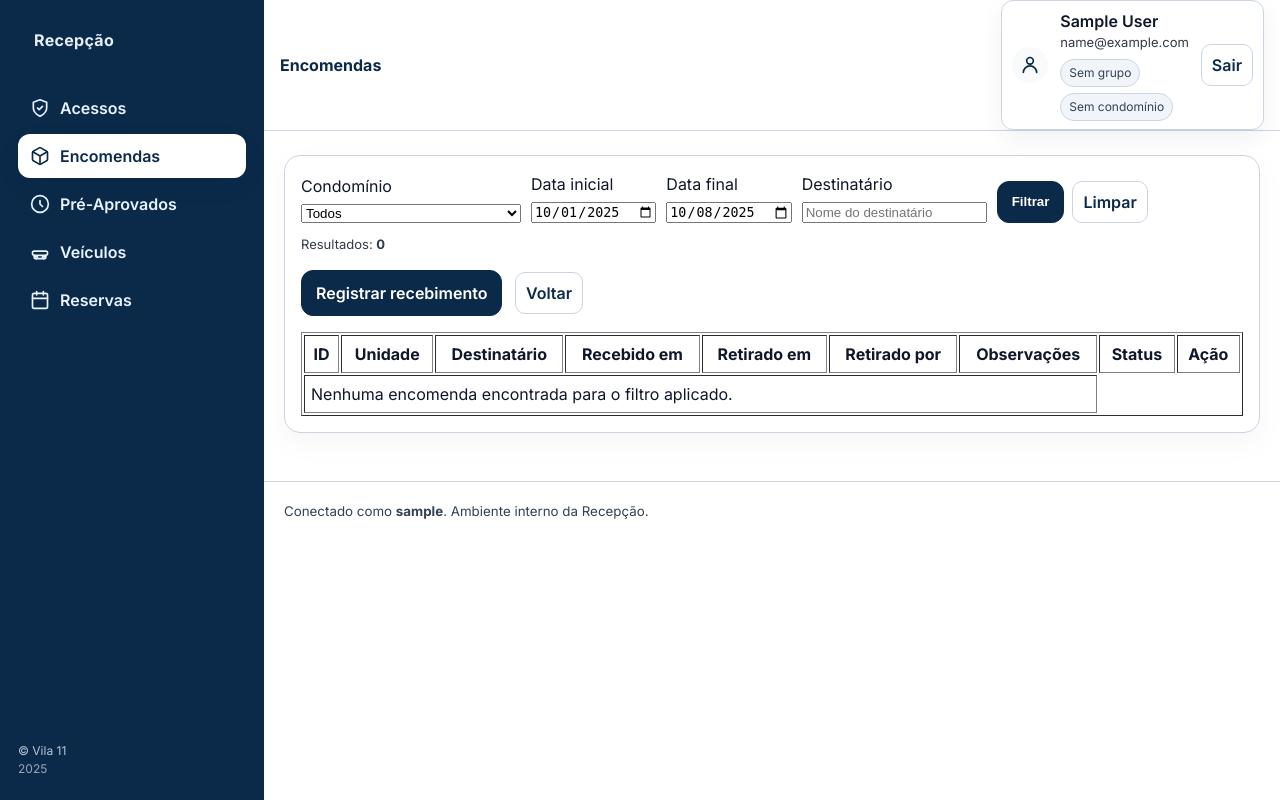
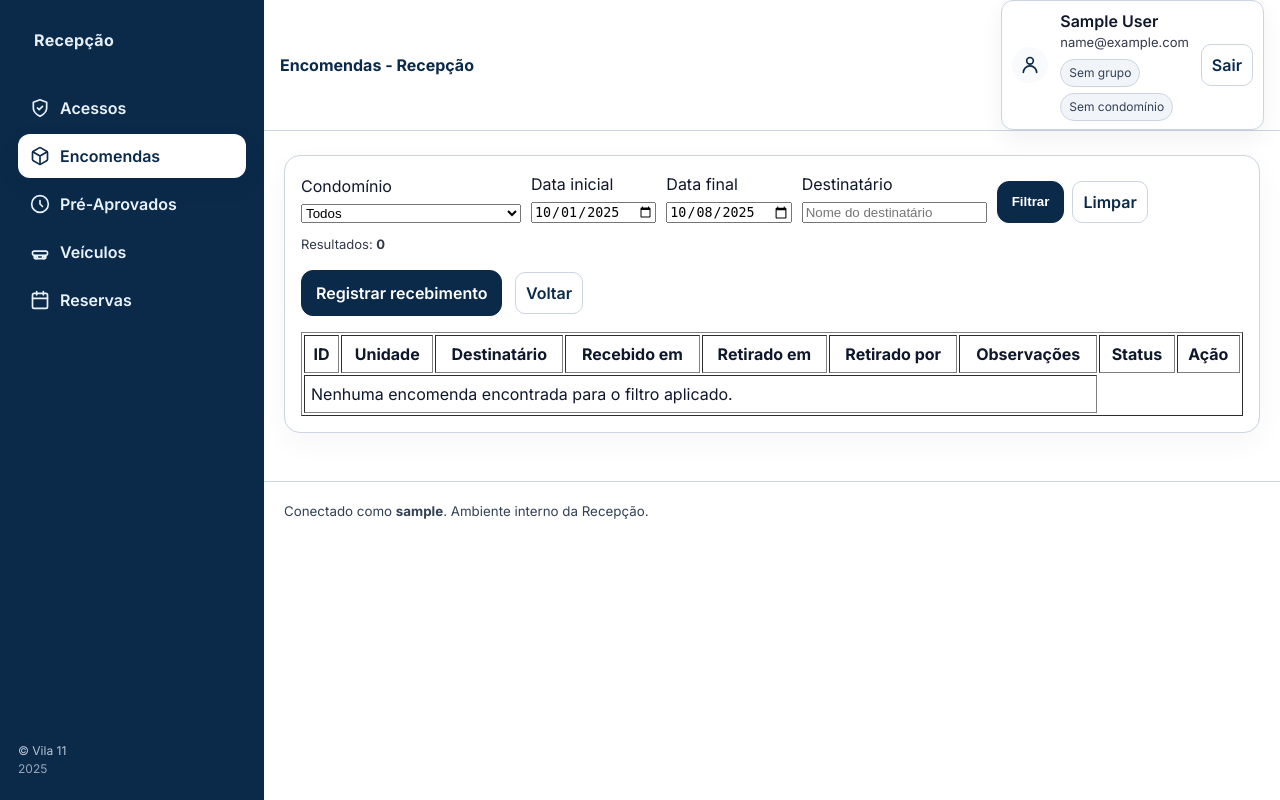
Before and after one commit to ThiagoVila11/portaria, a Django app: page /encomendas/ in a window 1280 px wide. Run offline with Django 5.2, Linux system fonts and the light colour scheme; the visitor is signed in with stand-in values (Sample User, id 1); data that the repository does not hold is empty.

Commit message:
encomenda

```diff
--- a/accounts/templates/portaria/encomenda_list.html
+++ b/accounts/templates/portaria/encomenda_list.html
@@ -1,7 +1,7 @@
 {% extends "base.html" %}
 
 {% block title %}Encomendas · Portaria{% endblock %}
-{% block page_title %}Encomendas{% endblock %}
+{% block page_title %}Encomendas - Recepção{% endblock %}
 
 {% block content %}
   <div class="card" style="padding:16px">
```
